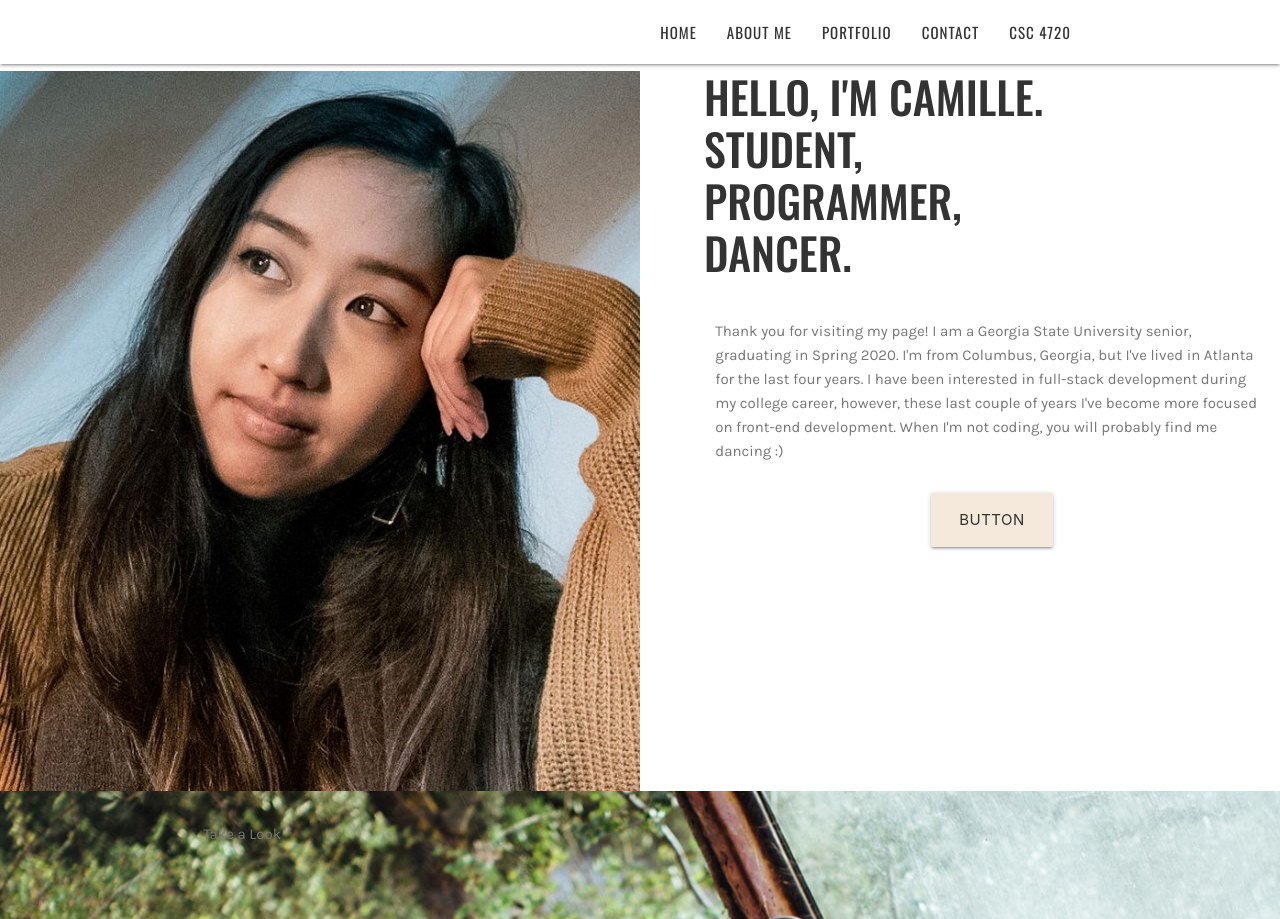
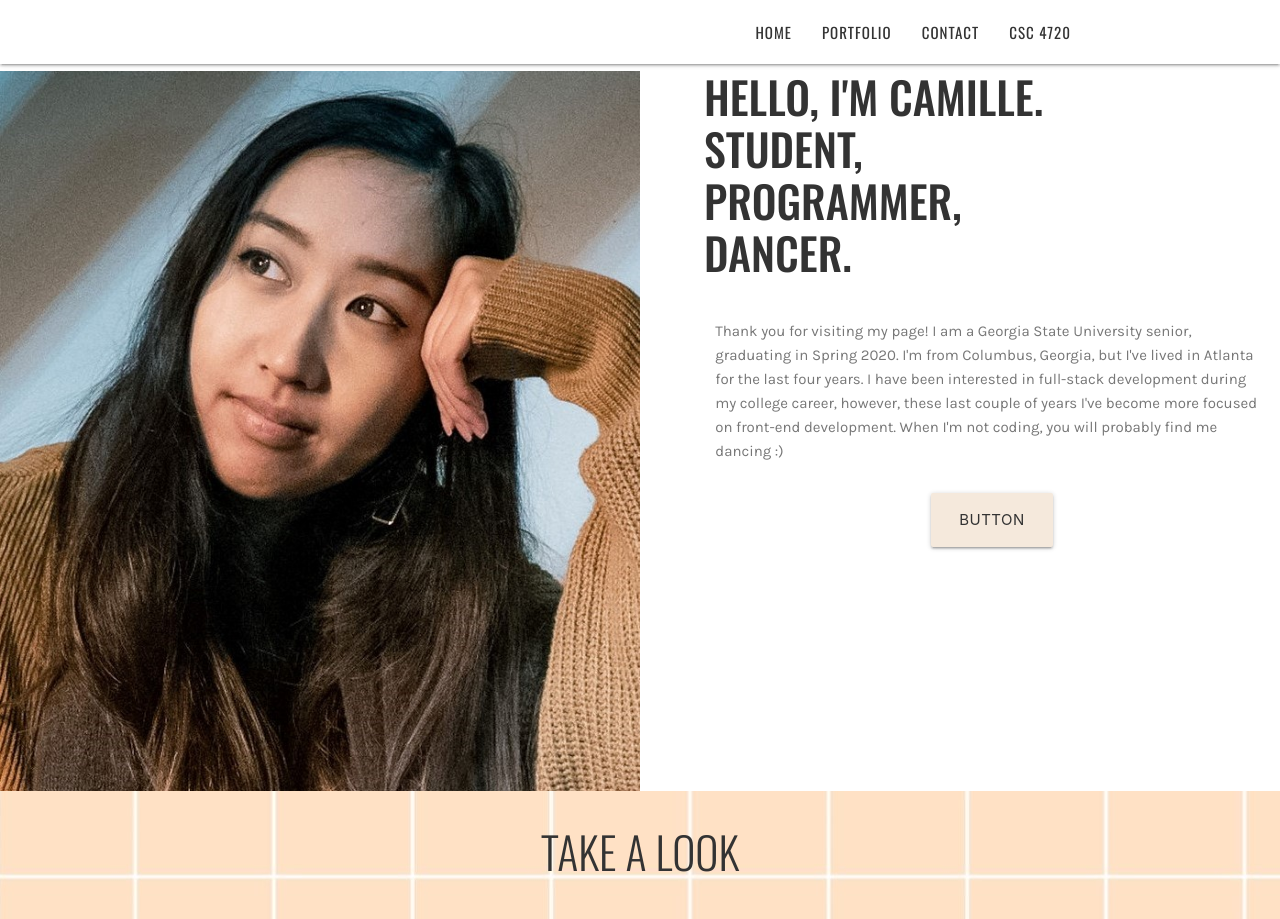
Before and after one commit to ggellimac/HCI, a plain HTML site: page index.html in a window 1280 px wide. Shown: the top 919 px of the page. Drawn offline with nearby package versions, Linux system fonts and the light colour scheme.

Commit message:
beigegrid

```diff
--- a/css/style.css
+++ b/css/style.css
@@ -71,6 +71,9 @@ h1 {
     font-weight: 500;
     text-transform: uppercase;
     color:#333;
+}
+.header.center.col.s12.light {
+  margin-top: 20px;
 }
 
 h5 {
--- a/index.html
+++ b/index.html
@@ -18,7 +18,6 @@
       <a id="logo-container" href="#" class="brand-logo"></a>
       <ul class="right hide-on-med-and-down">
         <li><a href="#home">HOME</a></li>
-        <li><a href="#about">ABOUT ME</a></li>
         <li><a href="#portfolio">PORTFOLIO</a></li>
         <li><a href="#contact">CONTACT</a></li>
         <li><a href="csc4720.html">CSC 4720</a></li>
@@ -26,7 +25,6 @@
 
       <ul id="nav-mobile" class="sidenav">
         <li><a href="#home">HOME</a></li>
-        <li><a href="#about">ABOUT ME</a></li>
         <li><a href="#portfolio">PORTFOLIO</a></li>
         <li><a href="#contact">CONTACT</a></li>
         <li><a href="csc4720.html">CSC 4720</a></li>
@@ -97,7 +95,7 @@
     <div class="section no-pad-bot">
       <div class="container">
         <div class="row center">
-          <h5 class="header col s12 light">Take a Look</h5>
+          <h1 class="header center col s12 light">Take a Look</h1>
         </div>
         <div class="row center">
           <div class="carousel">
@@ -110,7 +108,7 @@
         </div>
       </div>
     </div>
-    <div class="parallax"><img src="background2.jpg" alt="Unsplashed background img 2"></div>
+    <div class="parallax"><img src="./images/beigegrid.jpg" alt="Unsplashed background img 2"></div>
   </div>
 
   <div class="container">
```
Also changed, not shown: images/beigegrid.jpg (added).
